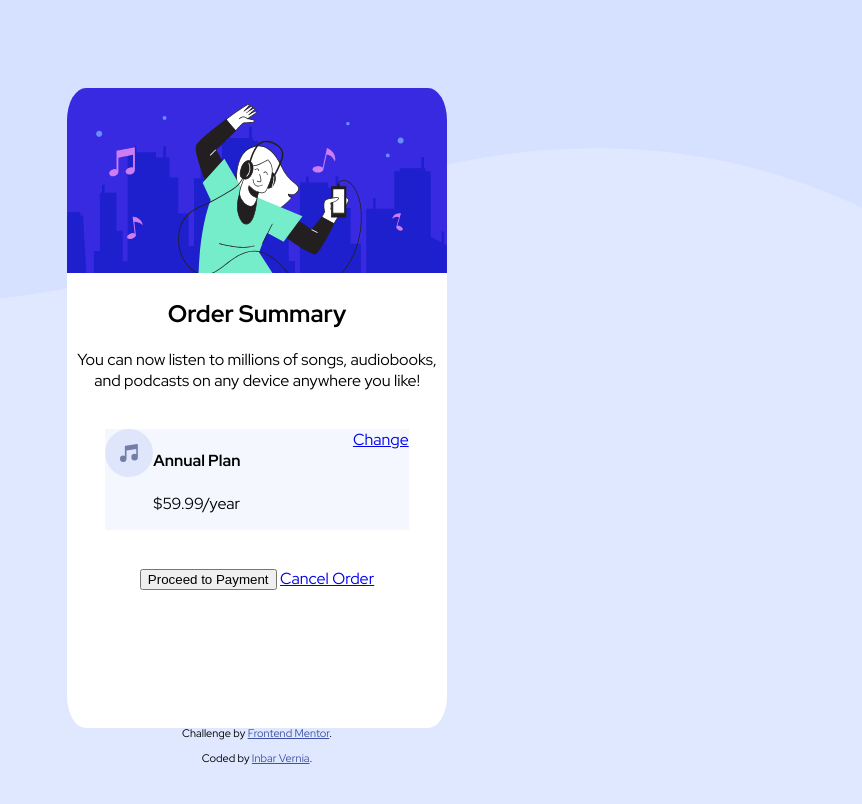
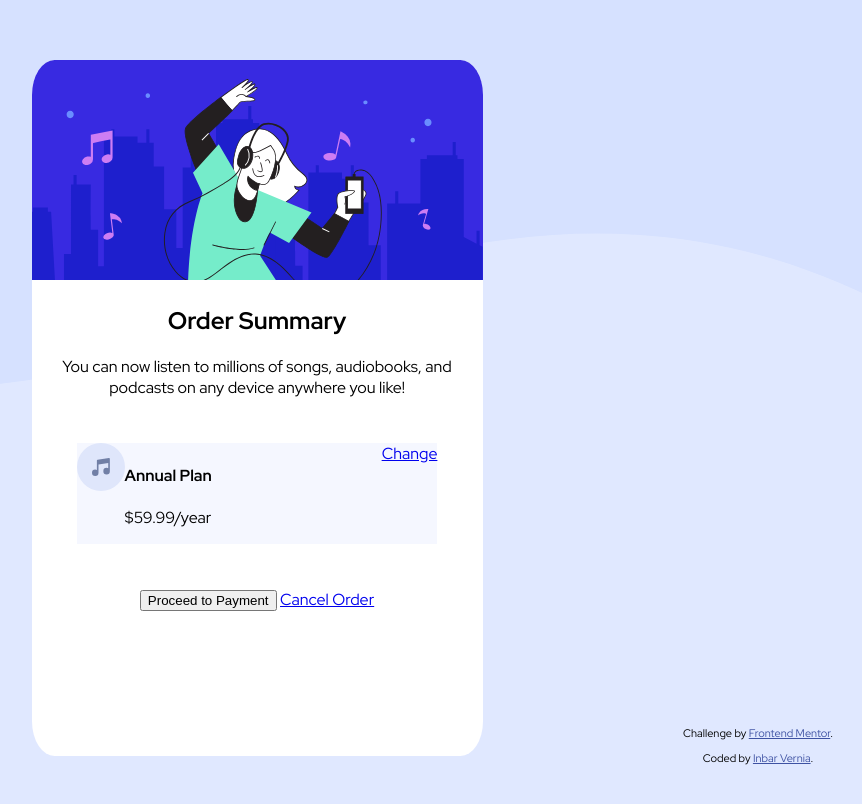
Before and after one commit to inbarvernia/fm-order-summary, a plain HTML site: page index.html in a window 1280 px wide. Shown: the whole page, without its empty margins (383-1245 px from the left). Drawn offline with Linux system fonts and the light colour scheme.

Commit message:
Adjusted section height/width and background position based on 1440*900 resolution to match desktop design image

```diff
--- a/style.css
+++ b/style.css
@@ -5,7 +5,7 @@ body {
   background-color: hsl(225, 100%, 94%);
   background-size: 100%;
   background-repeat: no-repeat;
-  background-position: 0 -20%;
+  /* background-position: 0 -20%; */
   height: 100vh;
   display: flex;
   flex-direction: column;
@@ -17,8 +17,10 @@ body {
 section {
   margin: auto;
   background-color: white;
-  width: 30%;
-  height: 80vh;
+  /* width: 31%; */
+  /* height: 77%; */
+  width: 451px;
+  height: 696px;
   border-radius: 5%;
   text-align: center;
   overflow: hidden;
@@ -48,4 +50,5 @@ section {
 .attribution {
   position: fixed;
   bottom: 3%;
+  right: 5%;
 }
```
